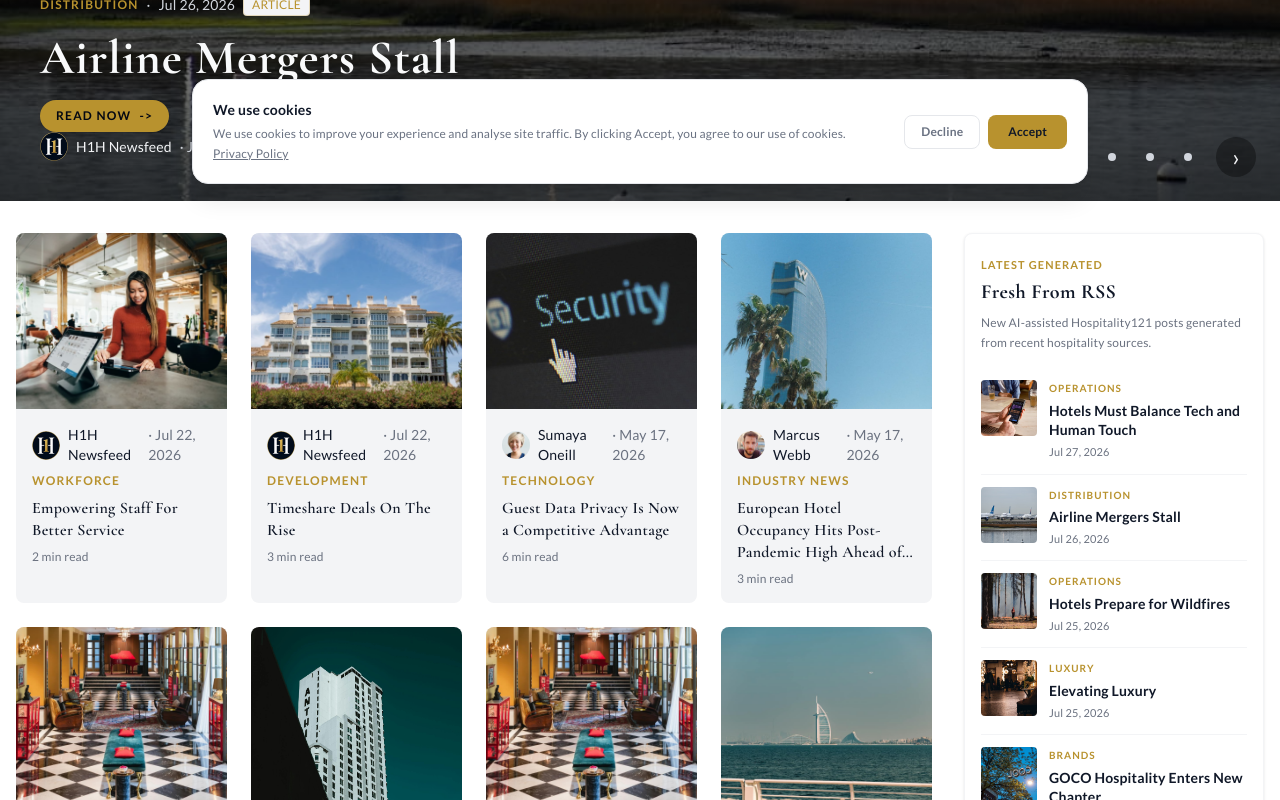
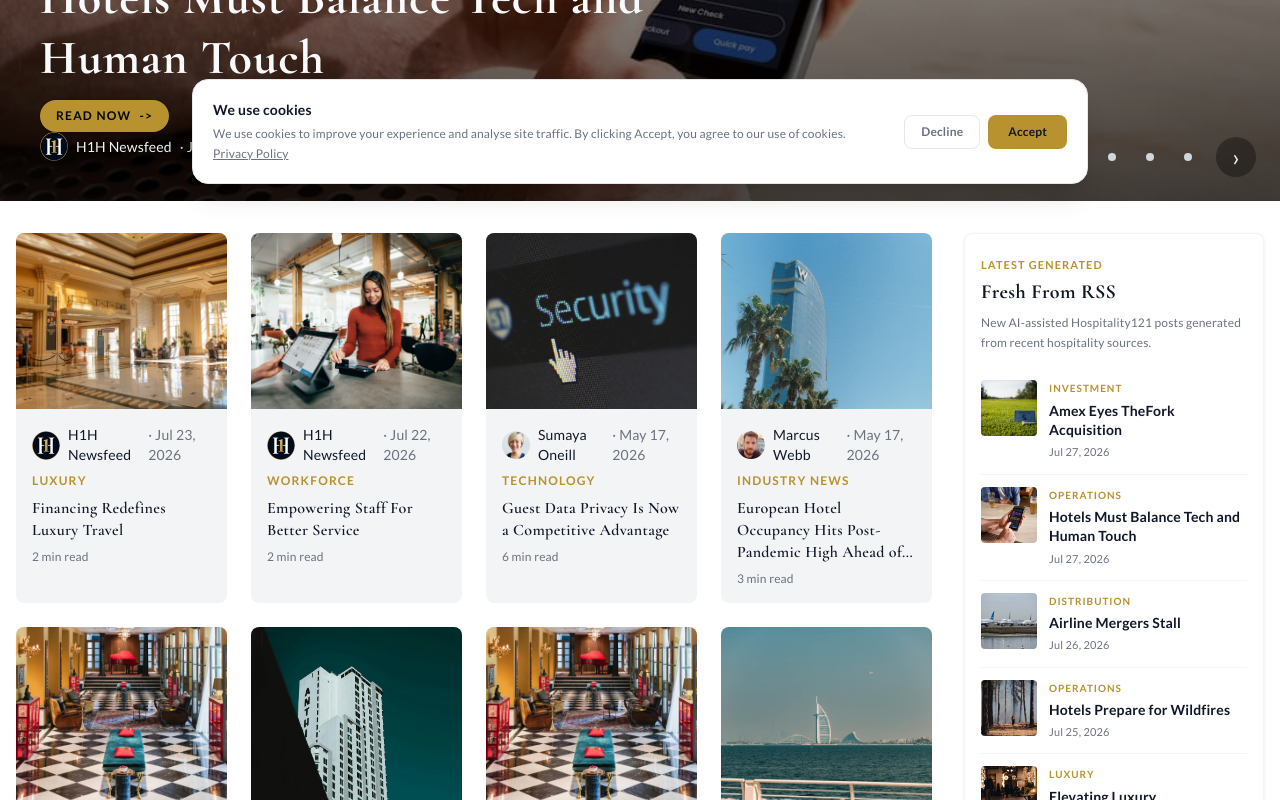
Before and after one commit to Aitibour/hospitality121, a Next.js app: page / in a window 1280 px wide. Shown: the part 600-1400 px from the top of the page. Built offline with nearby package versions, Linux system fonts and the light colour scheme; no server answers.

Commit message:
feat(news): auto-post amex-thefork-deal

```diff
--- /dev/null
+++ b/content/news/amex-thefork-deal.mdx
@@ -0,0 +1,28 @@
+---
+title: "Amex Eyes TheFork Acquisition"
+category: "INVESTMENT"
+author: "H1H Newsfeed"
+authorAvatar: "/images/Logo.png"
+date: "2026-07-27"
+readTime: "2 min read"
+image: "/images/content/auto-amex-thefork-deal.jpg"
+featured: false
+type: "news"
+description: "American Express considers acquiring TheFork to expand its presence"
+source: "skift.com"
+sourceUrl: "https://skift.com/2026/07/27/why-american-express-wants-to-buy-thefork-new-cardmembers/"
+---
+
+American Express is reportedly in talks to acquire TheFork, a leading restaurant booking platform. This potential deal highlights the growing importance of data-driven decision making in the hospitality industry. By acquiring TheFork, American Express would gain access to valuable insights into consumer dining habits and preferences. This data could be used to inform marketing strategies, improve customer experiences, and drive business growth. The acquisition would also expand American Express's global footprint, particularly in Europe where TheFork has a strong presence.
+   The deal would likely have significant implications for the hospitality industry, particularly in terms of how restaurants and hotels approach customer engagement and loyalty. With access to TheFork's data and booking capabilities, American Express could offer its cardholders exclusive dining experiences and rewards, further enhancing its loyalty program.
+   The potential acquisition also underscores the increasing competition between payment providers and hospitality companies to capture a larger share of the consumer's wallet. As consumers increasingly expect seamless and personalized experiences, companies like American Express are looking to expand their offerings beyond traditional payment services.
+   For hotel owners and operators, the deal could have significant implications for their revenue management strategies. By partnering with American Express, hotels could potentially tap into the company's vast customer base and offer targeted promotions and packages.
+   The acquisition would also demonstrate the growing importance of technology and data analytics in the hospitality industry. As companies look to drive growth and improve customer experiences, they are increasingly turning to data-driven solutions to inform their decision making.
+   Overall, the potential acquisition of TheFork by American Express highlights the evolving landscape of the hospitality industry and the growing importance of data-driven decision making. As the industry continues to shift, companies will need to adapt and innovate to remain competitive.
+
+## Related Hospitality121 Coverage
+
+- [Hospitality121 Core Hub](https://hospitality121.com)
+- [Hospitality News](https://hospitality121.com/news)
+- [Hospitality Technology](https://hospitality121.com/technology)
+- [Hospitality Technology in Toronto](https://hospitality121.com/geo/hospitality-technology-toronto)
--- a/scripts/seen-articles.json
+++ b/scripts/seen-articles.json
@@ -307,5 +307,6 @@
   "https://www.hospitalitynet.org/opinion/4133643/the-work-chat-that-multi-location-businesses-have-been-waiting-for",
   "https://skift.com/2026/07/24/wildfire-risk-is-increasing-rising-insurance-costs-are-pushing-hotels-to-prepare/",
   "https://skift.com/2026/07/26/united-chased-delta-and-american-now-airline-m-and-a-has-stalled/",
-  "https://www.hospitalitynet.org/interview/4133665/the-more-connected-hotels-become-the-more-human-they-must-be"
+  "https://www.hospitalitynet.org/interview/4133665/the-more-connected-hotels-become-the-more-human-they-must-be",
+  "https://skift.com/2026/07/27/why-american-express-wants-to-buy-thefork-new-cardmembers/"
 ]
```
Also changed, not shown: public/images/content/auto-amex-thefork-deal.jpg (added).
